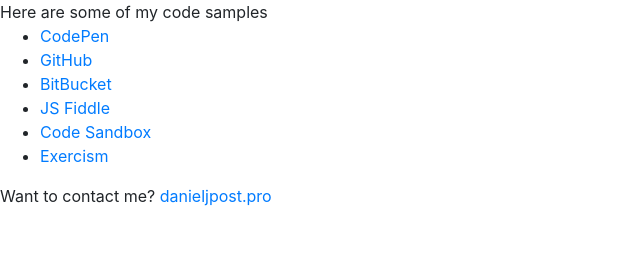
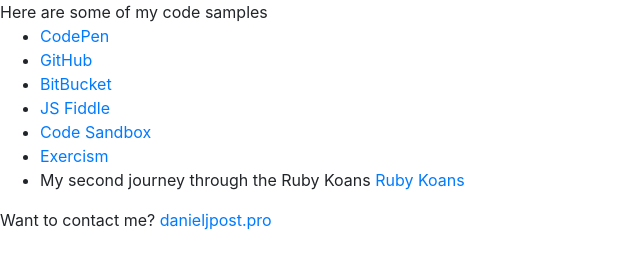
Before and after one commit to danieljpost-solutions/danieljpost-solutions.github.io, a plain HTML site: page index.html in a window 1280 px wide. Shown: the whole page, without its empty margins (0-640 px from the left). Drawn offline with nearby package versions, Linux system fonts and the light colour scheme.

Commit message:
20210212

```diff
--- a/index.html
+++ b/index.html
@@ -41,6 +41,9 @@
         <li>
           <a href="https://exercism.io/profiles/danieljpost">Exercism</a>
         </li>
+        <li>
+          My second journey through the Ruby Koans <a href="https://github.com/danieljpost-codes/codesample-ruby-koans">Ruby Koans</a>
+        </li>
       </ul>
     </main>
     Want to contact me? <a href="http://danieljpost.pro">danieljpost.pro</a>
```
